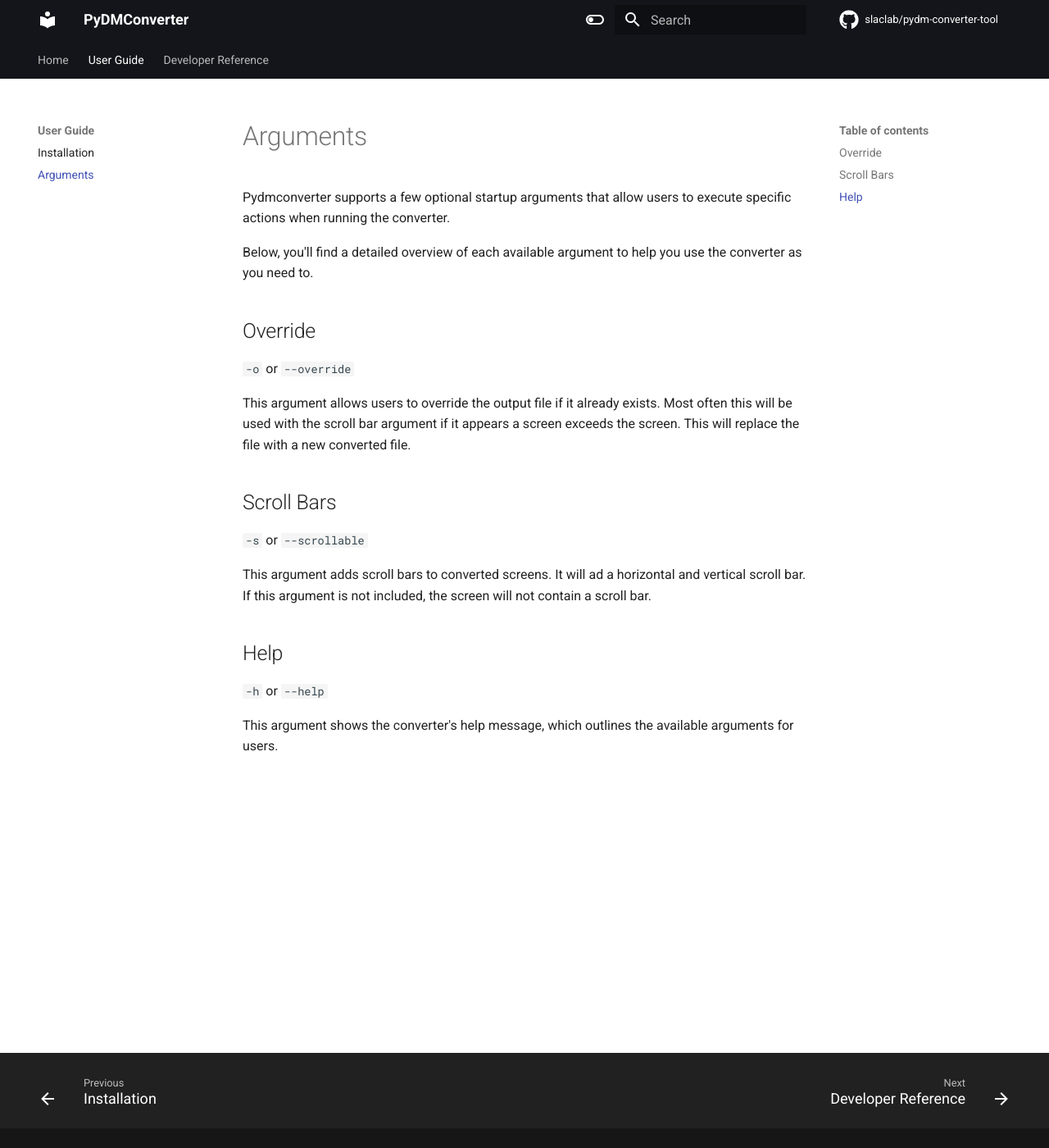
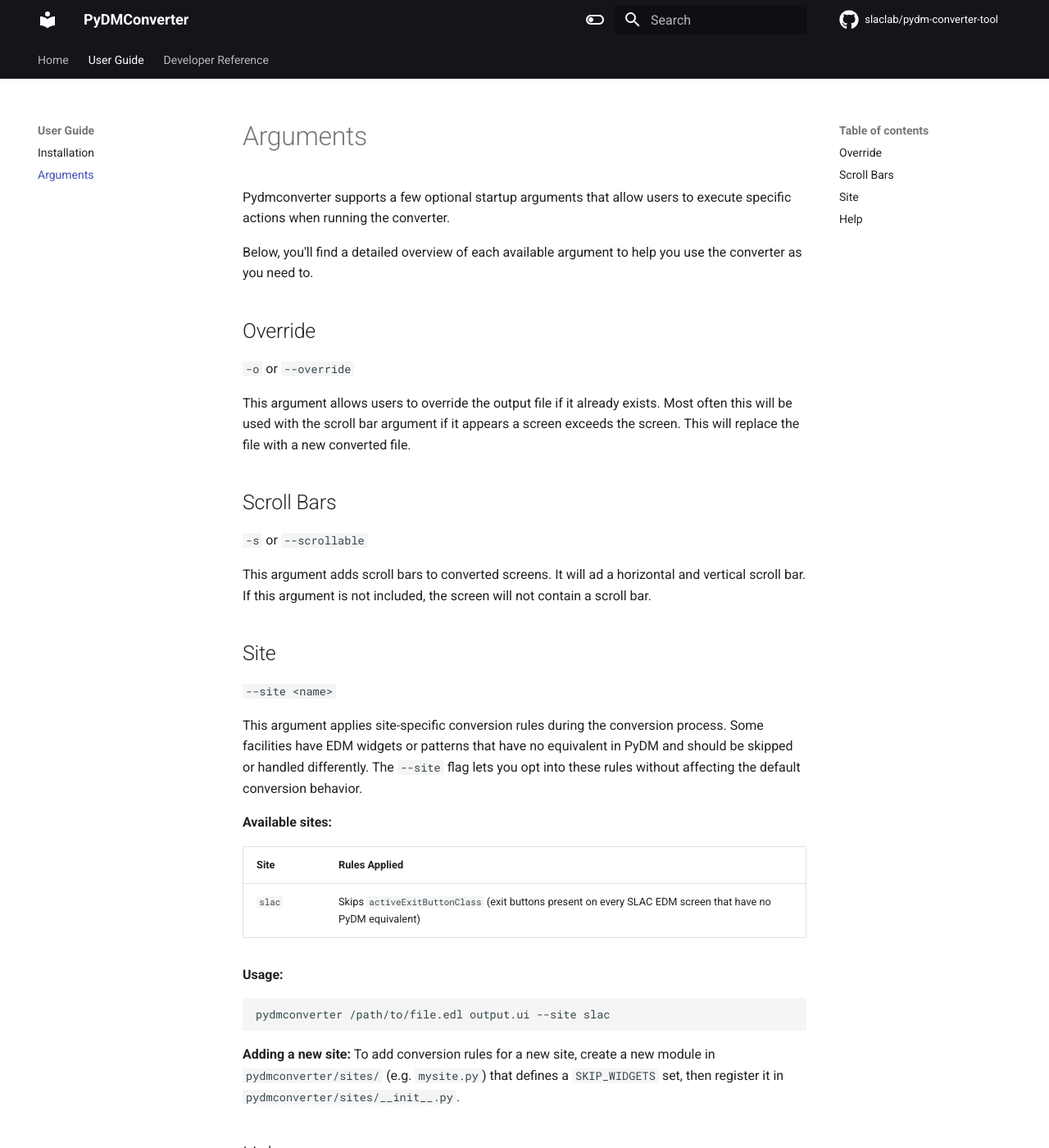
Before and after one commit to slaclab/pydm-converter-tool, an MkDocs documentation site: the page built from docs/arguments.md, in a window 1280 px wide and 1400 px high. Shown: the whole window at 82% size. Built offline with MkDocs 1.6.1 and Material for MkDocs 9.7.7, drawn with Linux system fonts in a browser that asks for light colours; comment, search, counter and statistics services are not loaded.

Commit message:
ENH: add docs

````diff
--- a/docs/arguments.md
+++ b/docs/arguments.md
@@ -15,6 +15,26 @@
 
 This argument adds scroll bars to converted screens. It will ad a horizontal and vertical scroll bar. If this argument is not included, the screen will not contain a scroll bar.
 
+## Site
+
+`--site <name>`
+
+This argument applies site-specific conversion rules during the conversion process. Some facilities have EDM widgets or patterns that have no equivalent in PyDM and should be skipped or handled differently. The `--site` flag lets you opt into these rules without affecting the default conversion behavior.
+
+**Available sites:**
+
+| Site   | Rules Applied |
+|--------|---------------|
+| `slac` | Skips `activeExitButtonClass` (exit buttons present on every SLAC EDM screen that have no PyDM equivalent) |
+
+**Usage:**
+``` bash
+pydmconverter /path/to/file.edl output.ui --site slac
+```
+
+**Adding a new site:**
+To add conversion rules for a new site, create a new module in `pydmconverter/sites/` (e.g. `mysite.py`) that defines a `SKIP_WIDGETS` set, then register it in `pydmconverter/sites/__init__.py`.
+
 ## Help
 
 `-h` or `--help`
````
Also changed, not shown: docs/user_guide.md (+6 -1 lines).
